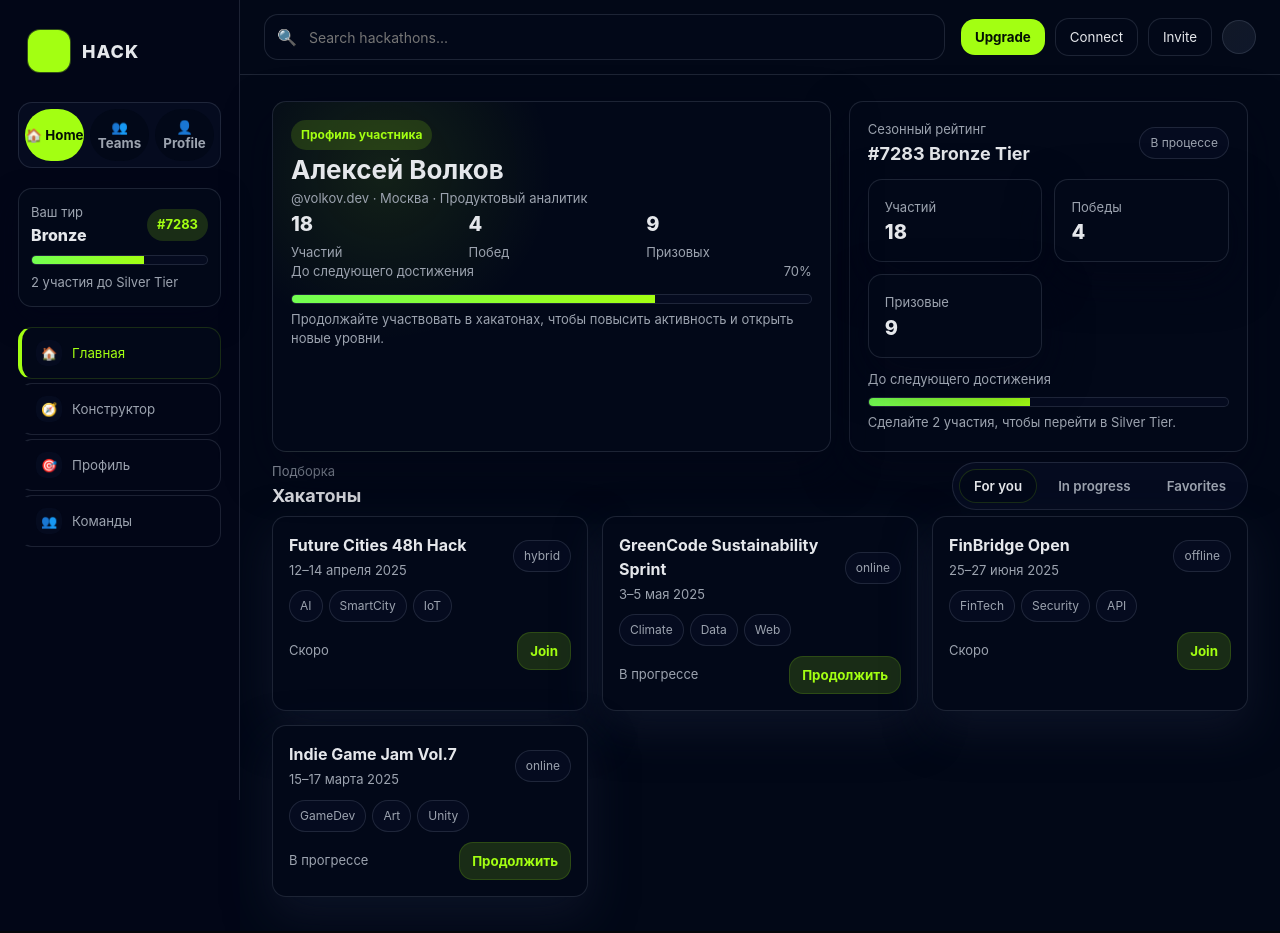
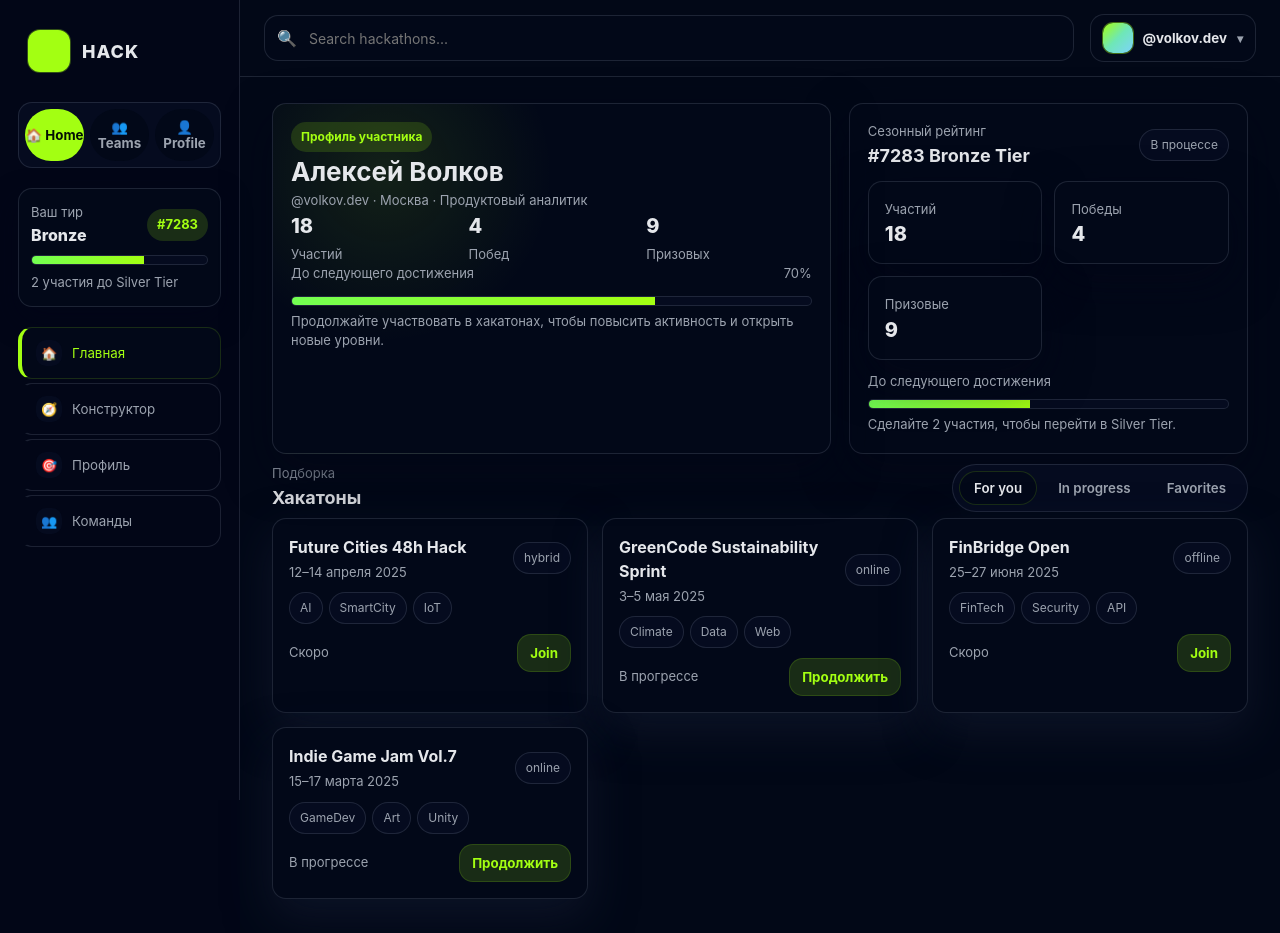
Before and after one commit to Fishing-Team-322/HHton, a React (Vite) app in the folder hack-platform/: page / in a window 1280 px wide. Both pictures are taken after typing "name@example.com", "Sample123" into the empty fields and a click on the button "Войти". Built offline with nearby package versions, Linux system fonts and the light colour scheme.

Commit message:
Add user dropdown menu to topbar

```diff
--- a/hack-platform/src/App.tsx
+++ b/hack-platform/src/App.tsx
@@ -2,7 +2,7 @@ import React, { useEffect, useMemo, useState } from "react";
 import { css, Global, ThemeProvider } from "@emotion/react";
 import styled from "@emotion/styled";
 import type { Hackathon, HackathonTab, Page, Team } from "./types";
-import { hackathonsMock, initialTeams, userStats } from "./mockData";
+import { currentUser, hackathonsMock, initialTeams, userStats } from "./mockData";
 import ProfilePage from "./pages/ProfilePage";
 
 type HackathonFormat = "online" | "offline" | "hybrid";
@@ -263,6 +263,88 @@ const TopbarRight = styled.div`
   gap: 10px;
 `;
 
+const UserMenuRoot = styled.div`
+  position: relative;
+  display: flex;
+  align-items: center;
+`;
+
+const UserMenuButton = styled.button`
+  display: flex;
+  align-items: center;
+  gap: 10px;
+  background: ${({ theme }) => theme.colors.card};
+  border: 1px solid ${({ theme }) => theme.colors.borderSoft};
+  border-radius: ${({ theme }) => theme.radii.card}px;
+  padding: 8px 12px;
+  cursor: pointer;
+  color: ${({ theme }) => theme.colors.text};
+  font-weight: 700;
+  transition: background-color 0.12s ease, border-color 0.12s ease, color 0.12s ease, box-shadow 0.12s ease;
+
+  &:hover {
+    background: ${({ theme }) => theme.colors.cardSoft};
+    border-color: ${({ theme }) => theme.colors.accentSoft};
+    color: ${({ theme }) => theme.colors.text};
+  }
+
+  &:focus-visible {
+    outline: 2px solid ${({ theme }) => theme.colors.accentSoft};
+    outline-offset: 2px;
+  }
+`;
+
+const UserAvatar = styled.div`
+  width: 30px;
+  height: 30px;
+  border-radius: 10px;
+  background: linear-gradient(135deg, #a3ff12, #6ee7b7, #7dd3fc);
+  box-shadow: 0 0 0 1px rgba(163, 255, 18, 0.4);
+`;
+
+const CaretIcon = styled.span<{ open: boolean }>`
+  font-size: 12px;
+  color: ${({ theme }) => theme.colors.textMuted};
+  transition: transform 0.14s ease;
+  transform: rotate(${({ open }) => (open ? "180deg" : "0deg")});
+  display: inline-flex;
+  align-items: center;
+`;
+
+const UserMenuDropdown = styled.div`
+  position: absolute;
+  right: 0;
+  top: calc(100% + 8px);
+  background: ${({ theme }) => theme.colors.card};
+  border: 1px solid ${({ theme }) => theme.colors.borderSoft};
+  border-radius: ${({ theme }) => theme.radii.card}px;
+  box-shadow: 0 16px 40px rgba(2, 6, 23, 0.6);
+  min-width: 200px;
+  overflow: hidden;
+  z-index: 10;
+`;
+
+const UserMenuItem = styled.button`
+  width: 100%;
+  background: transparent;
+  border: none;
+  color: ${({ theme }) => theme.colors.text};
+  padding: 12px 14px;
+  text-align: left;
+  cursor: pointer;
+  font-size: 14px;
+  transition: background-color 0.12s ease, color 0.12s ease;
+
+  &:hover {
+    background: ${({ theme }) => theme.colors.cardSoft};
+    color: ${({ theme }) => theme.colors.text};
+  }
+
+  & + & {
+    border-top: 1px solid ${({ theme }) => theme.colors.borderSoft};
+  }
+`;
+
 const GhostButton = styled.button`
   background: ${({ theme }) => theme.colors.card};
   color: ${({ theme }) => theme.colors.text};
@@ -291,14 +373,6 @@ const AccentButton = styled.button`
     transform: translateY(-1px);
     box-shadow: 0 8px 20px rgba(163, 255, 18, 0.35);
   }
-`;
-
-const Avatar = styled.div`
-  width: 34px;
-  height: 34px;
-  border-radius: 50%;
-  background: linear-gradient(135deg, #111827, #0f172a);
-  border: 1px solid ${({ theme }) => theme.colors.borderSoft};
 `;
 
 const Content = styled.main`
@@ -693,6 +767,51 @@ const AuthError = styled.div`
   border-radius: ${({ theme }) => theme.radii.card}px;
   padding: 10px 12px;
 `;
+
+interface UserMenuProps {
+  nickname: string;
+  onProfileClick: () => void;
+}
+
+const UserMenu: React.FC<UserMenuProps> = ({ nickname, onProfileClick }) => {
+  const [open, setOpen] = useState(false);
+
+  const toggle = () => setOpen((v) => !v);
+  const close = () => setOpen(false);
+
+  return (
+    <UserMenuRoot tabIndex={0} onBlur={close}>
+      <UserMenuButton type="button" onClick={toggle}>
+        <UserAvatar />
+        <span>{nickname}</span>
+        <CaretIcon open={open}>▾</CaretIcon>
+      </UserMenuButton>
+
+      {open && (
+        <UserMenuDropdown>
+          <UserMenuItem
+            type="button"
+            onClick={() => {
+              onProfileClick();
+              close();
+            }}
+          >
+            Профиль
+          </UserMenuItem>
+          <UserMenuItem
+            type="button"
+            onClick={() => {
+              console.log("open account settings");
+              close();
+            }}
+          >
+            Настройки аккаунта
+          </UserMenuItem>
+        </UserMenuDropdown>
+      )}
+    </UserMenuRoot>
+  );
+};
 
 const initialFormState: {
   title: string;
@@ -1196,10 +1315,10 @@ const App: React.FC = () => {
               </SearchBox>
             </TopbarLeft>
             <TopbarRight>
-              <AccentButton>Upgrade</AccentButton>
-              <GhostButton>Connect</GhostButton>
-              <GhostButton>Invite</GhostButton>
-              <Avatar />
+              <UserMenu
+                nickname={currentUser.nickname}
+                onProfileClick={() => handleChangePage("profile")}
+              />
             </TopbarRight>
           </Topbar>
 
--- a/hack-platform/src/mockData.ts
+++ b/hack-platform/src/mockData.ts
@@ -47,6 +47,12 @@ export const hackathonsMock: Hackathon[] = [
     tags: ["Med", "AI", "Wearables"],
   },
 ];
+
+export const currentUser = {
+  nickname: "@volkov.dev",
+  fullName: "Алексей Волков",
+  email: "you@example.com",
+};
 
 export const userStats: UserStats = {
   totalHackathons: 18,
```
